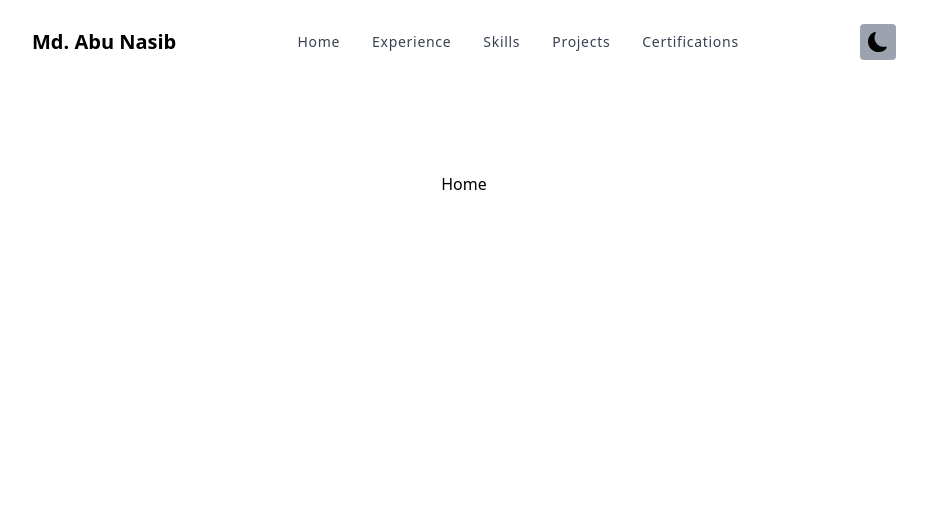
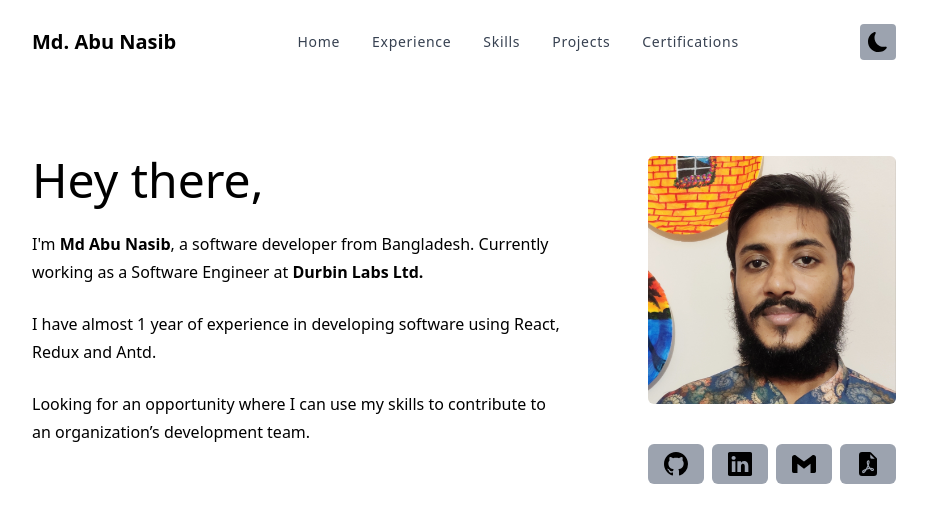
Before and after one commit to Sparrow48/sparrow48.github.io, a React (Vite) app: page / in a window 1280 px wide. Shown: the top 522 px of the page, without its empty margins (176-1103 px from the left). Built offline with nearby package versions, Linux system fonts and the light colour scheme.

Commit message:
Add about section.

```diff
--- a/src/App.jsx
+++ b/src/App.jsx
@@ -9,7 +9,8 @@ function App() {
 
   return (
     <Router>
-      <div className='flex flex-col space-y-16 h-screen  dark:bg-black'>
+      <div className='font-jetbrains dark:bg-black'>
+        <div className='flex flex-col  h-screen max-w-4xl mx-auto'>
           <div className='sticky top-0'>
             <Header />
           </div>
@@ -18,6 +19,7 @@ function App() {
           </Routes>
           <Footer />
         </div>
+      </div>
     </Router>
   )
 }
--- a/src/components/Header.jsx
+++ b/src/components/Header.jsx
@@ -5,13 +5,13 @@ import { Navbar, Button } from "flowbite-react";
 
 const Header = () => {
     const textStyle = `font-normal text-gray-700 tracking-wider transition-color hover:text-yellow-500 text-sm`
+
     return (
-
         <Navbar
             fluid={true}
             rounded={true}
 
-            className="sticky top-0 z-20 max-w-4xl py-2 gap-1 mx-auto bg-white md:py-6 md:mb-6 dark:bg-black"
+            className="sticky top-0 z-20 max-w-4xl py-2 gap-1 mx-auto  bg-white md:py-6 md:mb-6 dark:!bg-black"
         >
             <Navbar.Brand>
                 <NavLink to="/">
--- a/src/components/ThemeSwitch.jsx
+++ b/src/components/ThemeSwitch.jsx
@@ -22,7 +22,7 @@ const ThemeSwitch = () => {
     }
 
     const onWindowMatch = () => {
-        if (localStorage.theme === "dark" || (!"theme" in localStorage && darkQuery.matches)) {
+        if (localStorage.theme === "dark") {
             element.classList.add('dark')
         } else {
             element.classList.remove('dark')
--- a/src/pages/Home.jsx
+++ b/src/pages/Home.jsx
@@ -1,8 +1,38 @@
 import React from 'react'
+import { BsGithub, BsLinkedin, BsFillFileEarmarkPdfFill } from 'react-icons/bs';
+import { SiGmail } from 'react-icons/si';
+import { Link } from "react-router-dom";
+import Profile from './../assets/Profile.jpg'
+import { about } from '../store'
 
 const Home = () => {
+    const { name, jobDescription, company, description, opening } = about
     return (
-        <div>Home</div>
+        <div className='container mx-auto leading-7'>
+            <div className=' lg:px-4 lg:space-x-5 lg:mt-12 flex lg:flex-row flex-col-reverse dark:text-white lg:text-left '>
+                <div className='lg:pr-16'>
+                    <span className=' text-5xl font-medium'>Hey there,</span>
+                    <p className='mt-6'>I'm <span className=' font-semibold '>{name}</span>, {jobDescription} <a href={company.link} target="_blank" rel="noreferrer" className={"transition-colors hover:text-yellow-500 font-semibold"}>{company.name}</a></p>
+                    <p className='mt-6'>{description}</p>
+                    <p className='mt-6'>{opening}</p>
+                </div>
+                <div className=' flex flex-col '>
+                    <img
+                        src={Profile}
+                        alt="Profile"
+                        width={300}
+                        height={300}
+                        className=' rounded-md'
+                    />
+                    <div className='mt-10 flex w-auto justify-center lg:justify-start' >
+                        <Link to={'https://github.com/Sparrow48'} className=" py-2 px-4 bg-gray-400 rounded-md text-2xl" target="_blank"><BsGithub /></Link>
+                        <Link to={'https://www.linkedin.com/in/nasib48/'} className=" ml-2 py-2 px-4 bg-gray-400 rounded-md text-2xl" target="_blank"><BsLinkedin /></Link>
+                        <Link to={'mailto: abunasib48@gmail.com'} className=" ml-2 py-2 px-4 bg-gray-400 rounded-md text-2xl" target="_blank"><SiGmail /></Link>
+                        <Link to={'https://github.com/Sparrow48'} className=" ml-2 py-2 px-4 bg-gray-400 rounded-md text-2xl" target="_blank"><BsFillFileEarmarkPdfFill /></Link>
+                    </div>
+                </div>
+            </div>
+        </div>
     )
 }
 
--- /dev/null
+++ b/src/store/index.js
@@ -0,0 +1,10 @@
+export const about = {
+    name: "Md Abu Nasib",
+    jobDescription: "a software developer from Bangladesh. Currently working as a Software Engineer at",
+    company: {
+        name: "Durbin Labs Ltd.",
+        link: "https://durbinlabs.com",
+    },
+    description: "I have almost 1 year of experience in developing software using React, Redux and Antd.",
+    opening: "Looking for an opportunity where I can use my skills to contribute to an organization’s development team.",
+}
--- a/tailwind.config.cjs
+++ b/tailwind.config.cjs
@@ -1,6 +1,7 @@
 /** @type {import('tailwindcss').Config} */
 module.exports = {
   darkMode: 'class',
+  mode: 'jit',
   content: [
     "./index.html",
     "./src/**/*.{js,ts,jsx,tsx}",
```
Also changed, not shown: src/assets/Profile.jpg (added). Lines whose indentation alone changed are shown as unchanged.
